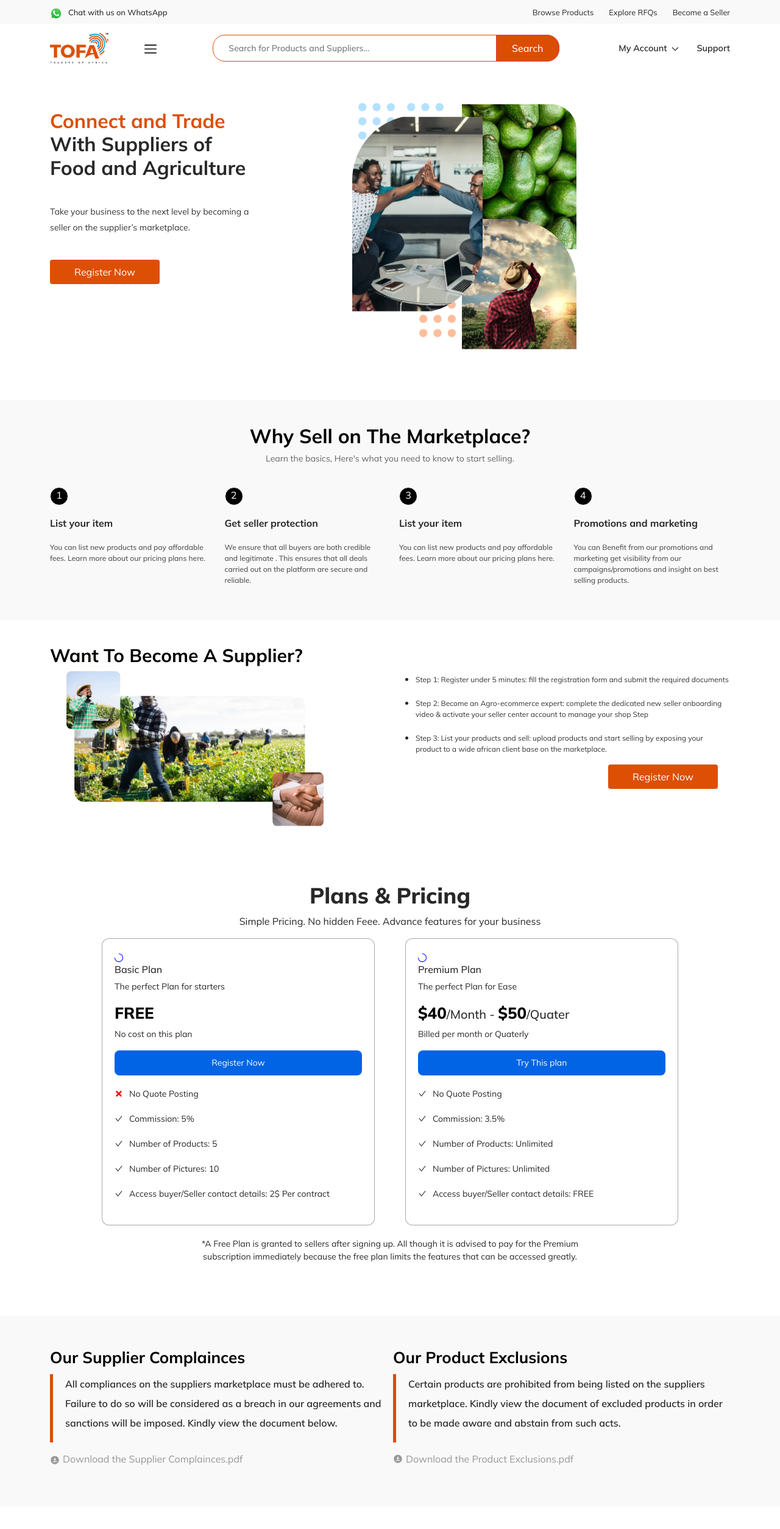
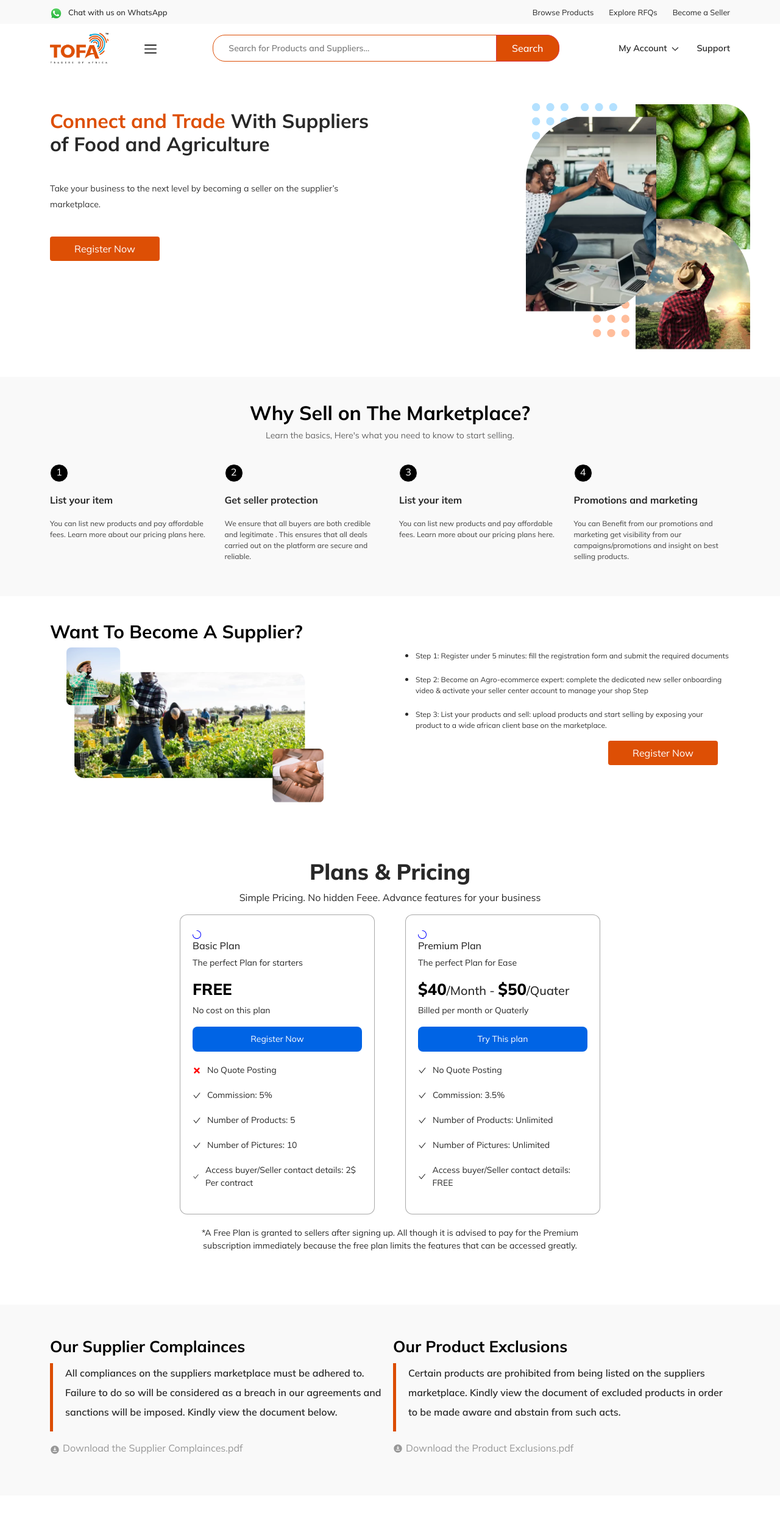
Before and after one commit to Wills-dev/market, a React (Create React App) app: page /sellers-landing-page in a window 1280 px wide. Shown: the top 2508 px of the page at 61% size. Built offline with nearby package versions, Linux system fonts and the light colour scheme; some icons are missing.

Commit message:
add adjustments

```diff
--- a/src/pages/OldMutual/OldMutual.css
+++ b/src/pages/OldMutual/OldMutual.css
@@ -5,10 +5,11 @@
 }
 .seller-landing-box {
   background: #fff;
+  padding: 40px 0;
 }
 .oldmutual-landing-register {
   display: flex;
-  padding-bottom: 150px;
+  padding-bottom: 200px;
 }
 .old-mutual-why-sell {
   padding: 40px 0;
--- a/src/pages/SellersLandingPage/SellersLandingPage.css
+++ b/src/pages/SellersLandingPage/SellersLandingPage.css
@@ -22,50 +22,45 @@
 .seller-landing-connect p {
   margin: 40px 0;
   width: 70%;
+
   font-weight: 400;
   font-size: 14px;
   line-height: 26px;
   color: rgba(0, 0, 0, 0.8);
 }
-.seller-landing-images-container{
-  width: 100%;
-}
-.seller-landing-images{
+
+.seller-landing-images {
   width: 100%;
   display: flex;
   position: relative;
 }
-.sellerlandingimg{
+.sellerlandingimg {
   margin: -50px 0px -30px 0px;
-
 }
-.Sld-sideimageone{
-
+.Sld-sideimageone {
   position: absolute;
   z-index: 1;
   display: flex;
   flex-direction: column;
-
-
 }
-.Sld-sideimagetwo{
+.Sld-sideimagetwo {
   position: absolute;
   left: 180px;
   display: flex;
   flex-direction: column;
   margin-top: 12px;
-
 }
 
-.sellerlandingdotstwo{
-  z-index:-1;
-
+.sellerlandingdotstwo {
+  z-index: -1;
   margin-left: 100px;
 }
 
-.sellerlandingtwo{
+.sellerlandingtwo {
   margin-top: -50px;
-
+}
+.seller-landing-connect {
+  width: 70%;
 }
 .seller-landing-connect button,
 .become-supplier button {
@@ -113,12 +108,9 @@ margin-left: 100px;
   font-size: 16px;
 }
 .Why-sell-text {
-
   font-size: 12px;
-  color:rgba(40, 40, 40, 0.81);
+  color: rgba(40, 40, 40, 0.81);
   font-weight: 500;
-
-
 }
 .become-supplier {
   background: #fff;
@@ -129,7 +121,7 @@ margin-left: 100px;
   grid-template-columns: 1fr 1fr;
   grid-column-gap: 20px;
 }
-.become-supplier  h2{
+.become-supplier h2 {
   font-weight: 700;
   font-size: 30px;
   color: #000000;
@@ -146,15 +138,15 @@ color: #000000;
 .supplier-image {
   position: relative;
 }
-.supplier1{
+.supplier1 {
   padding: 40px;
 }
-.supplier2{
+.supplier2 {
   position: absolute;
   top: 0;
   left: 5%;
 }
-.supplier3{
+.supplier3 {
   position: absolute;
   bottom: 0;
   right: 18%;
@@ -163,14 +155,13 @@ padding: 40px;
   padding: 50px 0;
   background: #fff;
 }
-.plans-pricing-title h2{
+.plans-pricing-title h2 {
   font-weight: 800;
   font-size: 36px;
   line-height: 45px;
 }
 .plans-pricing-title {
   text-align: center;
-
 }
 .plan-types {
   display: flex;
@@ -181,13 +172,14 @@ line-height: 45px;
 
 .Basic-plan {
   padding: 20px;
-  width: 35%;
+  width: 25%;
   background: #ffffff;
   border: 1px solid rgba(40, 40, 40, 0.4);
   border-radius: 12px;
   margin-right: 50px;
 }
-.Basic-plan h5,.premium-plan h5 span{
+.Basic-plan h5,
+.premium-plan h5 span {
   font-weight: 800;
   font-size: 26px;
   line-height: 33px;
@@ -196,7 +188,7 @@ color: #000000;
 .premium-plan {
   border: 1px solid green;
   padding: 20px;
-  width: 35%;
+  width: 25%;
   background: #ffffff;
   border: 1px solid rgba(40, 40, 40, 0.4);
   border-radius: 12px;
@@ -228,7 +220,7 @@ color: #000000;
   font-size: 14px;
   padding: 20px 0;
 }
-.prooduct-exclusion-container h3{
+.prooduct-exclusion-container h3 {
   font-weight: 700;
   font-size: 26px;
   line-height: 38px;
@@ -264,8 +256,6 @@ color: #000000;
   align-items: center;
 }
 
-
-
 .download-pdf p {
   margin-left: 5px;
   margin-top: 15px;
@@ -276,10 +266,10 @@ color: #000000;
   background-color: #fff;
   padding: 50px 0;
 }
-.rm-pricing-title{
+.rm-pricing-title {
   text-align: center;
 }
-.rm-pricing-title p{
+.rm-pricing-title p {
   font-weight: 400;
   font-size: 14px;
   line-height: 25px;
@@ -329,7 +319,7 @@ color: rgba(40, 40, 40, 0.81);
   }
   .Basic-plan,
   .premium-plan {
-    width: 100%;
+    width: 70%;
     margin-top: 20px;
   }
   .plan-text {
@@ -346,6 +336,10 @@ color: rgba(40, 40, 40, 0.81);
   .Why-sell-cards {
     display: grid;
     grid-template-columns: 1fr;
+    text-align: center;
+  }
+.why-sell-number{
+  margin: auto !important;
 }
   .supplyimage2 {
     position: absolute;
@@ -359,25 +353,31 @@ color: rgba(40, 40, 40, 0.81);
     width: 200px;
   }
 
-  .supplier1{
+  .supplier1 {
     margin-top: 40px;
     padding: 0;
   }
-  .supplier2{
+  .supplier2 {
     position: absolute;
     top: 0;
     left: 2%;
   }
-.supplier3{
+  .supplier3 {
     position: absolute;
     bottom: -10%;
     right: 0%;
   }
   .Supplier-steps ul {
-
     margin-top: 20px;
   }
-.seller-landing-images-container{
+  .seller-landing-images-container {
     padding-bottom: 250px;
   }
 }
+@media only screen and (max-width: 1180px) {
+  .Basic-plan,
+  .premium-plan {
+    margin: auto;
+   margin-bottom: 20px;
+  }
+}
```
Lines whose indentation alone changed are shown as unchanged.
